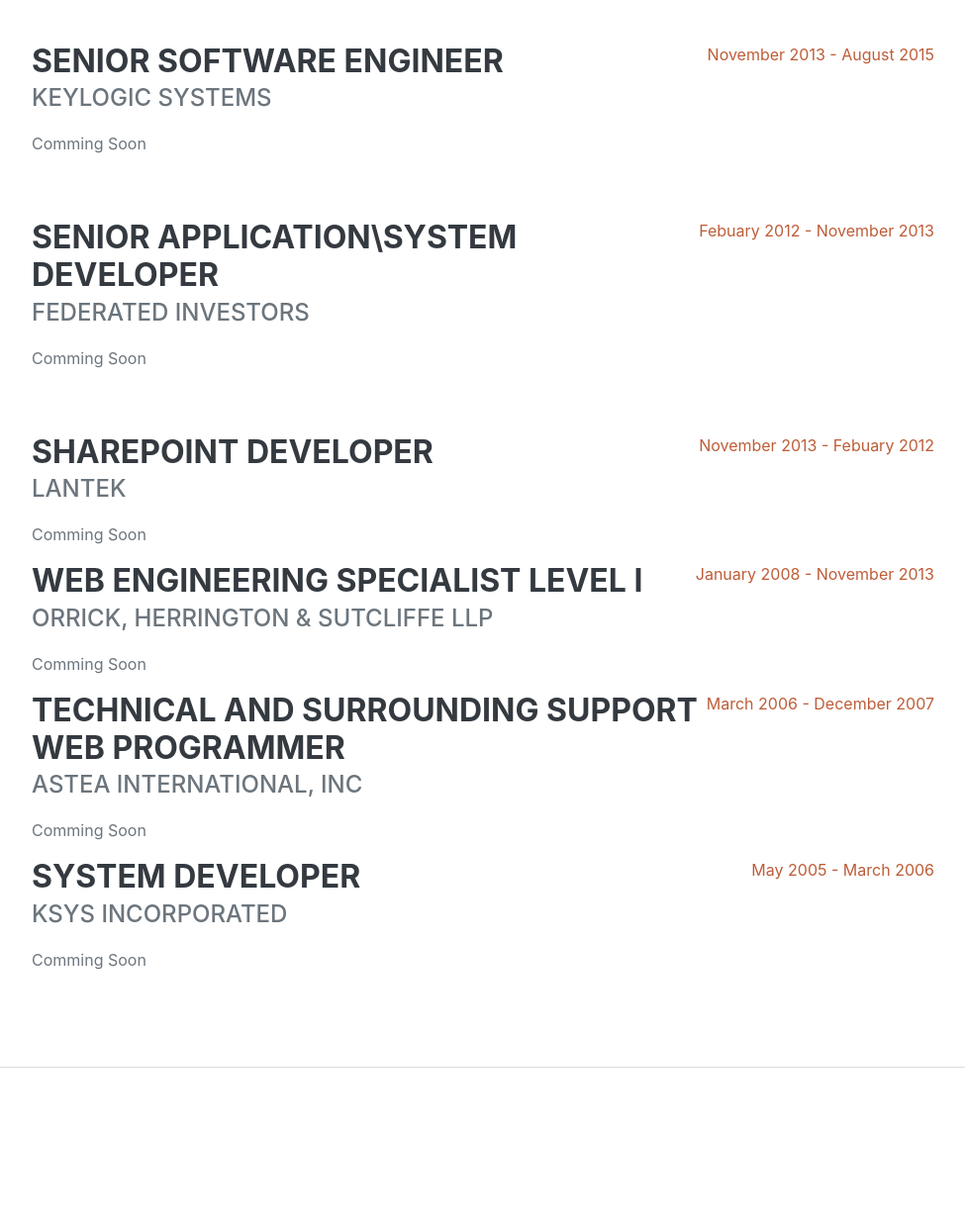
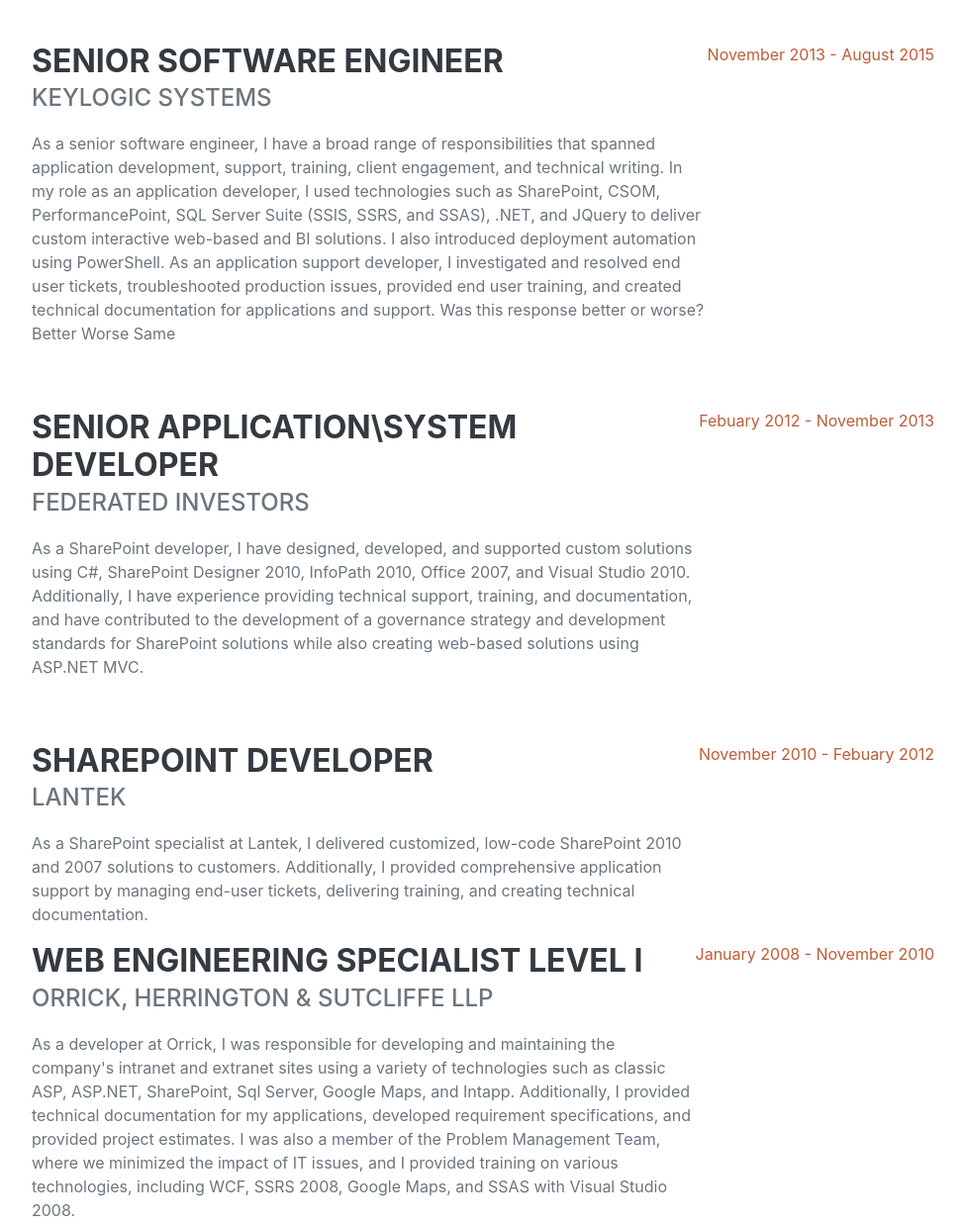
Before and after one commit to brandonmichaelhunter/personal_website, a plain HTML site: page index.html in a window 1280 px wide. Shown: the part 1300-2538 px from the top of the page at 99% size, without its empty margins (288-1263 px from the left). Drawn offline with nearby package versions, Linux system fonts and the light colour scheme; a web font is replaced by a local one.

Commit message:
updated content

```diff
--- a/index.html
+++ b/index.html
@@ -73,7 +73,17 @@
                         <div class="flex-grow-1">
                             <h3 class="mb-0">Senior Software Engineer</h3>
                             <div class="subheading mb-3">KeyLogic Systems</div>
-                            <p>Comming Soon</p>
+                            <p>As a senior software engineer, I have a broad range of responsibilities that spanned application development, support, training, client engagement, and technical writing. In my role as an application developer, I used technologies such as SharePoint, CSOM, PerformancePoint, SQL Server Suite (SSIS, SSRS, and SSAS), .NET, and JQuery to deliver custom interactive web-based and BI solutions. I also introduced deployment automation using PowerShell. As an application support developer, I investigated and resolved end user tickets, troubleshooted production issues, provided end user training, and created technical documentation for applications and support.
+
+
+
+Was this response better or worse?
+Better
+Worse
+Same
+
+
+</p>
                         </div>
                         <div class="flex-shrink-0"><span class="text-primary">November 2013 - August 2015</span></div>
                     </div>
@@ -81,31 +91,31 @@
                         <div class="flex-grow-1">
                             <h3 class="mb-0">Senior Application\System Developer</h3>
                             <div class="subheading mb-3">Federated Investors</div>
-                            <p>Comming Soon</p>                        </div>
+                            <p>As a SharePoint developer, I have designed, developed, and supported custom solutions using C#, SharePoint Designer 2010, InfoPath 2010, Office 2007, and Visual Studio 2010. Additionally, I have experience providing technical support, training, and documentation, and have contributed to the development of a governance strategy and development standards for SharePoint solutions while also creating web-based solutions using ASP.NET MVC.</p>                        </div>
                         <div class="flex-shrink-0"><span class="text-primary">Febuary 2012 - November 2013</span></div>
                     </div>
                     <div class="d-flex flex-column flex-md-row justify-content-between">
                         <div class="flex-grow-1">
                             <h3 class="mb-0">SharePoint Developer</h3>
                             <div class="subheading mb-3">LANTek</div>
-                            <p>Comming Soon</p>
+                            <p>As a SharePoint specialist at Lantek, I delivered customized, low-code SharePoint 2010 and 2007 solutions to customers. Additionally, I provided comprehensive application support by managing end-user tickets, delivering training, and creating technical documentation.</p>
                         </div>
-                        <div class="flex-shrink-0"><span class="text-primary">November 2013 - Febuary 2012</span></div>
+                        <div class="flex-shrink-0"><span class="text-primary">November 2010 - Febuary 2012</span></div>
                     </div>
                     <div class="d-flex flex-column flex-md-row justify-content-between">
                         <div class="flex-grow-1">
                             <h3 class="mb-0">Web Engineering Specialist Level I</h3>
                             <div class="subheading mb-3">Orrick, Herrington & Sutcliffe LLP</div>
-                            <p>Comming Soon</p>
+                            <p>As a developer at Orrick, I was responsible for developing and maintaining the company's intranet and extranet sites using a variety of technologies such as classic ASP, ASP.NET, SharePoint, Sql Server, Google Maps, and Intapp. Additionally, I provided technical documentation for my applications, developed requirement specifications, and provided project estimates. I was also a member of the Problem Management Team, where we minimized the impact of IT issues, and I provided training on various technologies, including WCF, SSRS 2008, Google Maps, and SSAS with Visual Studio 2008.</p>
                         </div>
-                        <div class="flex-shrink-0"><span class="text-primary">January 2008 - November 2013</span></div>
+                        <div class="flex-shrink-0"><span class="text-primary">January 2008 - November 2010</span></div>
                     </div>
 
                     <div class="d-flex flex-column flex-md-row justify-content-between">
                         <div class="flex-grow-1">
                             <h3 class="mb-0">Technical and Surrounding Support Web Programmer</h3>
                             <div class="subheading mb-3">Astea International, Inc</div>
-                            <p>Comming Soon</p>
+                            <p>As a software developer at Astea, I was responsible for developing and maintaining Astea's proprietary web and mobile service management software. In addition, I provided quality assurance assistance to clients, and assisted with software upgrades, testing and maintenance support to ensure successful deployment.</p>
                         </div>
                         <div class="flex-shrink-0"><span class="text-primary">March 2006 - December 2007</span></div>
                     </div>
@@ -114,7 +124,7 @@
                         <div class="flex-grow-1">
                             <h3 class="mb-0">System Developer</h3>
                             <div class="subheading mb-3">KSys Incorporated</div>
-                            <p>Comming Soon</p>
+                            <p>As a web developer at Ksys, my main responsibility was to maintain and develop web applications while also providing help desk support for clients. Additionally, I collaborated with technical writers to create documentation and training materials for the applications I developed and maintained</p>
                         </div>
                         <div class="flex-shrink-0"><span class="text-primary">May 2005 - March 2006</span></div>
                     </div>
@@ -151,20 +161,17 @@
                     <h2 class="mb-5">Skills</h2>
                     <div class="subheading mb-3">Programming Languages & Tools</div>
                     <p>Comming Soon</p>
-                    <!-- <ul class="list-inline dev-icons">
+                    <ul class="list-inline dev-icons">
                         <li class="list-inline-item"><i class="fab fa-html5"></i></li>
                         <li class="list-inline-item"><i class="fab fa-css3-alt"></i></li>
                         <li class="list-inline-item"><i class="fab fa-js-square"></i></li>
                         <li class="list-inline-item"><i class="fab fa-angular"></i></li>
-                        <li class="list-inline-item"><i class="fab fa-react"></i></li>
-                        <li class="list-inline-item"><i class="fab fa-node-js"></i></li>
-                        <li class="list-inline-item"><i class="fab fa-sass"></i></li>
-                        <li class="list-inline-item"><i class="fab fa-less"></i></li>
-                        <li class="list-inline-item"><i class="fab fa-wordpress"></i></li>
-                        <li class="list-inline-item"><i class="fab fa-gulp"></i></li>
-                        <li class="list-inline-item"><i class="fab fa-grunt"></i></li>
-                        <li class="list-inline-item"><i class="fab fa-npm"></i></li>
-                    </ul> -->
+
+                        <li class="list-inline-item"><i class="fab fa-python"></i></li>
+                        <li class="list-inline-item"><i class="fab fa-linode"></i></li>
+                        <li class="list-inline-item"><i class="fab fa-windows"></i></li>
+                        <li class="list-inline-item"><i class="fab fa-docker"></i></li>
+                    </ul>
                     <div class="subheading mb-3">Workflow</div>
                     <p>Comming Soon</p>
                     <!-- <ul class="fa-ul mb-0">
```
Also changed, not shown: 1 other file.
